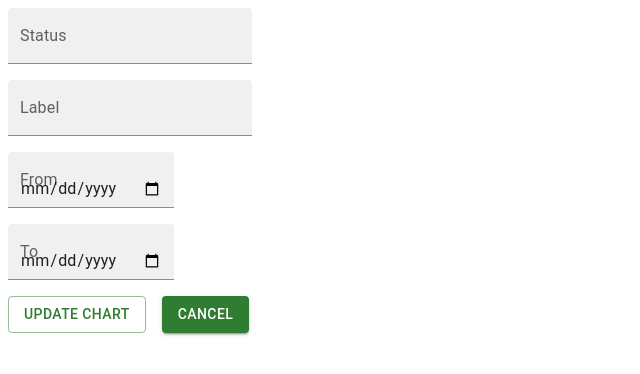
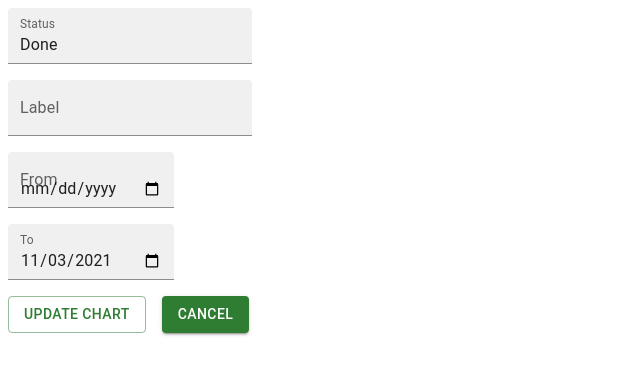
Before and after one commit to stevecyj/Trello_tset, a Next.js app in the folder apps/web/: page /charts/edit-chart-filters/1 in a window 1280 px wide. Shown: the top 374 px of the page, without its empty margins (0-640 px from the left). Built offline with nearby package versions, Linux system fonts and the light colour scheme.

Commit message:
chore:get chart data from json

```diff
--- a/apps/web/next.config.js
+++ b/apps/web/next.config.js
@@ -6,4 +6,9 @@ module.exports = {
   experimental: {
     appDir: true,
   },
+  webpack5: true,
+  webpack: config => {
+    config.resolve.fallback = { fs: false };
+    return config;
+  },
 };
--- /dev/null
+++ b/apps/web/src/data/chart-data.json
@@ -0,0 +1,36 @@
+{
+    "chart" : [
+        {
+            "chartID":1,
+            "chartType":"Stacked Bar Chart",
+            "chartName":"Monthly Cards Created (Grouped By Label)",
+            "chartImage":"https://chartio.com/assets/9bfb20/tutorials/charts/stacked-bar-charts/073137bf11f1c2226f68c3188128e28d66115622dcdecc9bc208a6d4117f53e8/stacked-bar-example-1.png",
+            "chartDetails":{
+                "chartMainName":"Monthly Created Card",
+                "chartSubName":"Group by Label",
+                "chartFilters":{
+                    "status":"Done",
+                    "label":"",
+                    "from":"",
+                    "to":"2021-11-03"
+                }
+            },
+            "apiUrl":"http://localhost:3000/api/reports/chart?"
+        },
+        {
+            "chartID":2,
+            "chartType":"Bar Chart",
+            "chartName":"Monthly Completed Tasks",
+            "chartImage":"https://chartio.com/assets/9bfb20/tutorials/charts/stacked-bar-charts/073137bf11f1c2226f68c3188128e28d66115622dcdecc9bc208a6d4117f53e8/stacked-bar-example-1.png",
+            "chartDetails":{
+                "chartMainName":"Monthly Completed Tasks",
+                "chartSubName":"Group by Label",
+                "chartFilters":{
+                    "from":"",
+                    "to":""
+                }
+            },
+            "apiUrl":"http://localhost:3000/api/reports/chartMonthlyCompletedCards?"
+        }
+    ]
+}
--- a/apps/web/src/modules/report/pages/MyChartFilter.tsx
+++ b/apps/web/src/modules/report/pages/MyChartFilter.tsx
@@ -1,28 +1,35 @@
-import { chartDataForUsers } from '../../../data/data-charts-of-user';
+import * as fs from "fs";
+import Router from 'next/router';
+import path from 'path';
 import { MonthlyCreatedTasksGroupByLabelSettings } from "../../chart-templates/components/MonthlyCreatedTasksGroupByLabelSettings";
 
-export const getServerSideProps = async context =>{
+export const getServerSideProps = context =>{
   const { chartID } = context.query
-  const chart = chartDataForUsers.filter(eachchart =>
+  const charts_data = fs.readFileSync(path.join(process.cwd(), 'src','data', `chart-data.json`), 'utf-8')
+  const charts_data_in_json =JSON.parse(charts_data)
+  const current_chart = charts_data_in_json["chart"].filter(eachchart =>
     eachchart.chartID == chartID
   )
 
   return{
     props:{
-      chart
+      charts_data_in_json,
+      current_chart
     }
   }
 }
 
-const updateFilter = (query) =>{
-    for (const data in query){
-        console.log(query[data])
-    }
+const updateFilter = async (query, chart, allchart) =>{
+
+  const cid = chart["chartID"]
+  Router.push({
+    pathname: `../${cid}`
+  })
 }
 
-export const MyChartFilter = ({chart}) =>{
+export const MyChartFilter = ({charts_data_in_json, current_chart}) =>{
 
     return (
-        <MonthlyCreatedTasksGroupByLabelSettings updateFilter={updateFilter} chart={chart}/>
+        <MonthlyCreatedTasksGroupByLabelSettings updateFilter={updateFilter} chart={current_chart} allchart= {charts_data_in_json}/>
     )
 }
```
